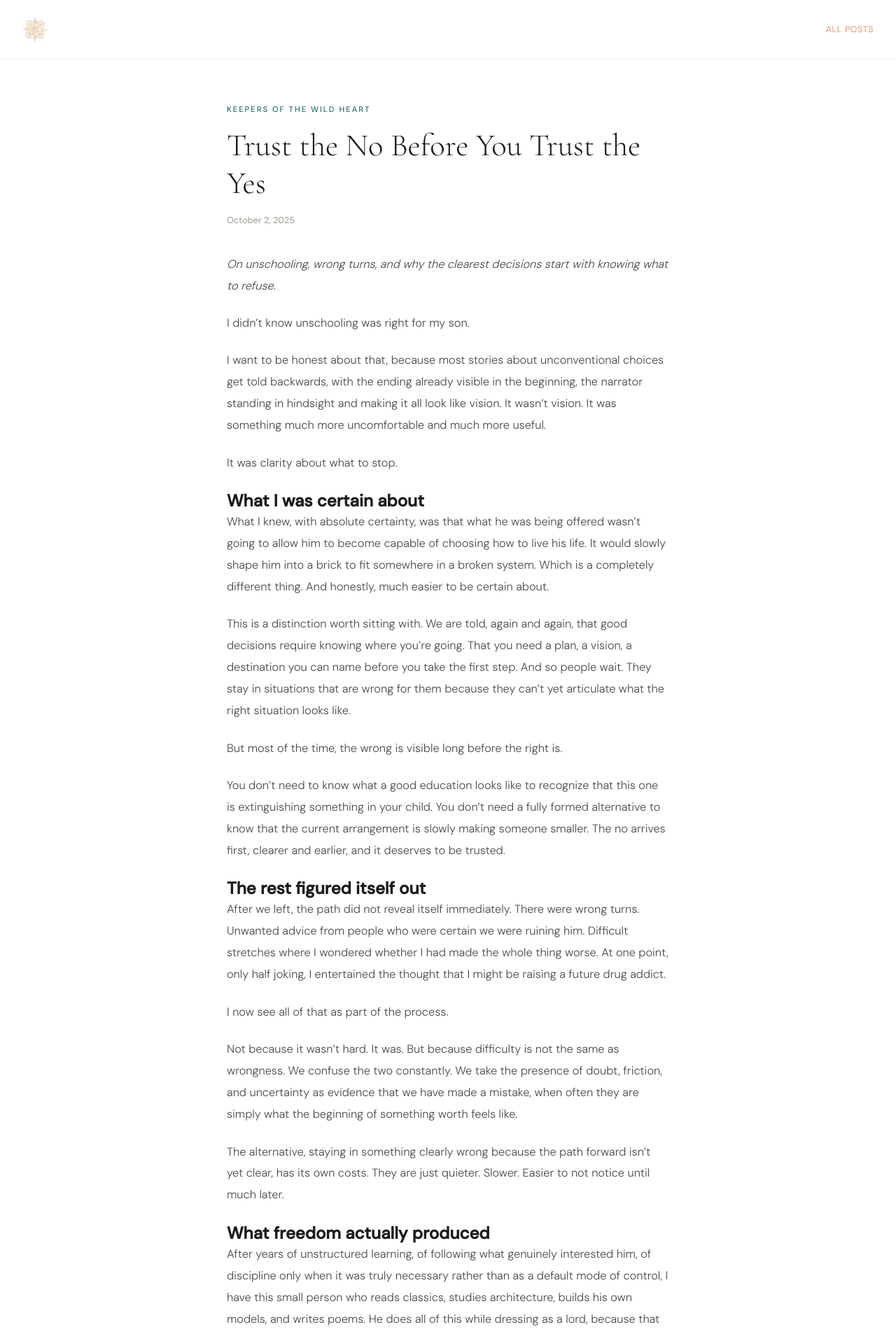
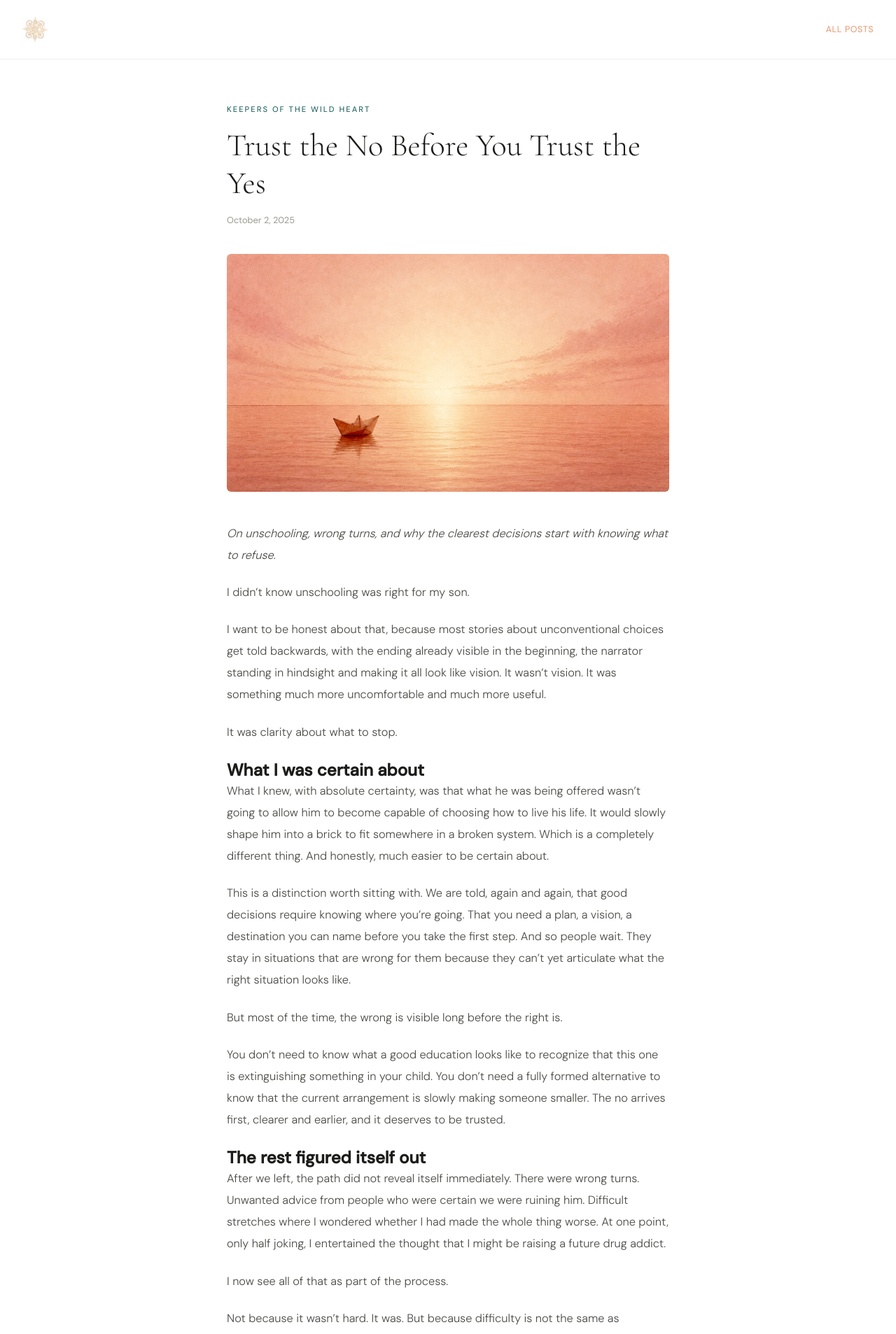
Before and after one commit to Blubell26/giuliapacciotti.com, a Jekyll site: the page built from _posts/2025-10-02-trust-the-no-before-the-yes.md, in a window 1280 px wide. Shown: the top 1907 px of the page at 70% size. Built offline with Jekyll 4.4.1, drawn with Linux system fonts in a browser that asks for light colours; comment, search, counter and statistics services are not loaded.

Commit message:
Update 2025-10-02-trust-the-no-before-the-yes.md

```diff
--- a/_posts/2025-10-02-trust-the-no-before-the-yes.md
+++ b/_posts/2025-10-02-trust-the-no-before-the-yes.md
@@ -3,8 +3,8 @@ layout: post
 title: Trust the No Before You Trust the Yes
 description: How knowing what to stop doing is almost always clearer than knowing what to start — and what unschooling taught me about making good decisions.
 date: 2025-10-02
-image:
-thumb:
+image: images/IMG_7624.jpeg
+thumb: images/IMG_7624.jpeg
 category: parenting-unschooling
 ---
 
```
